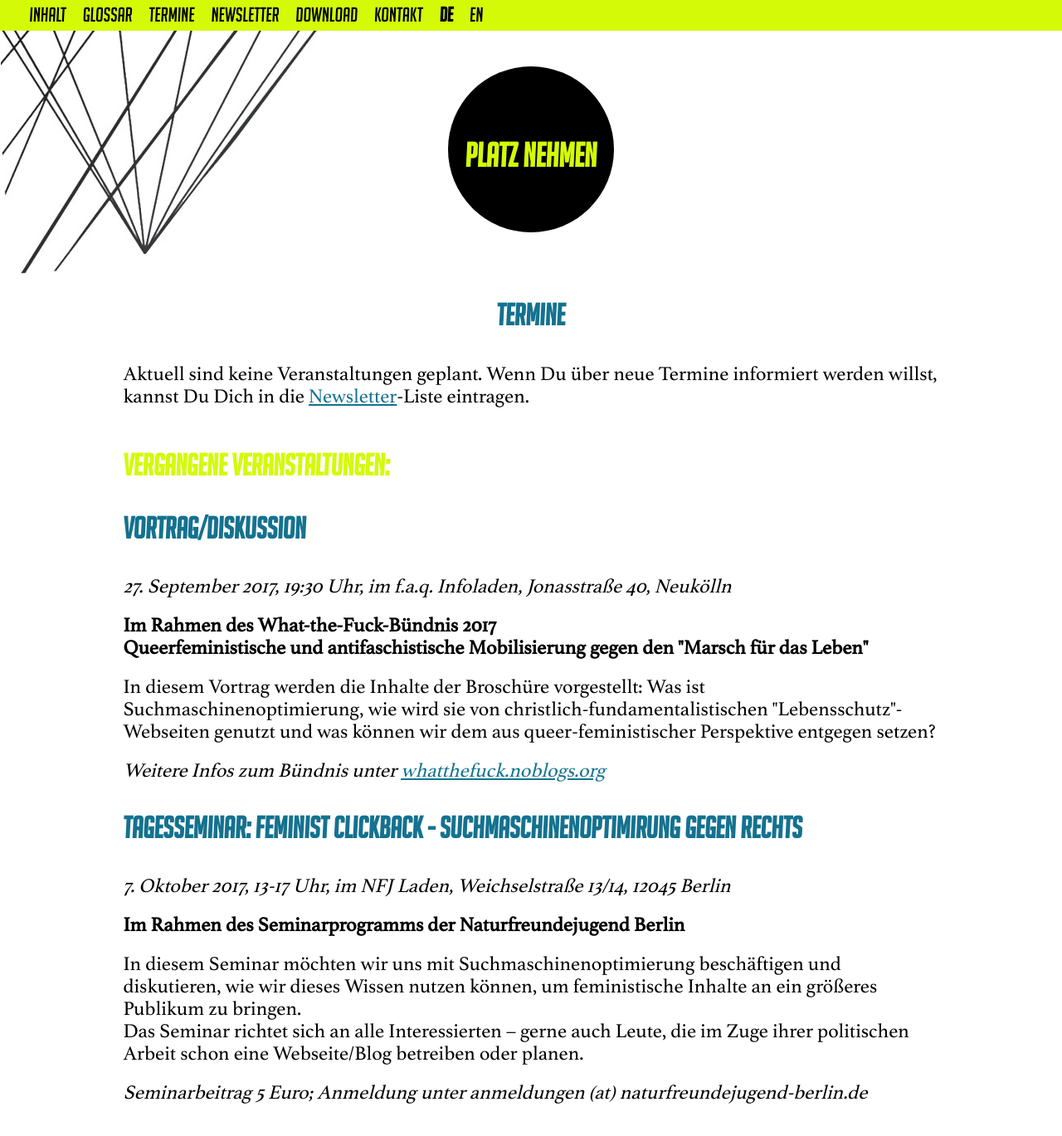
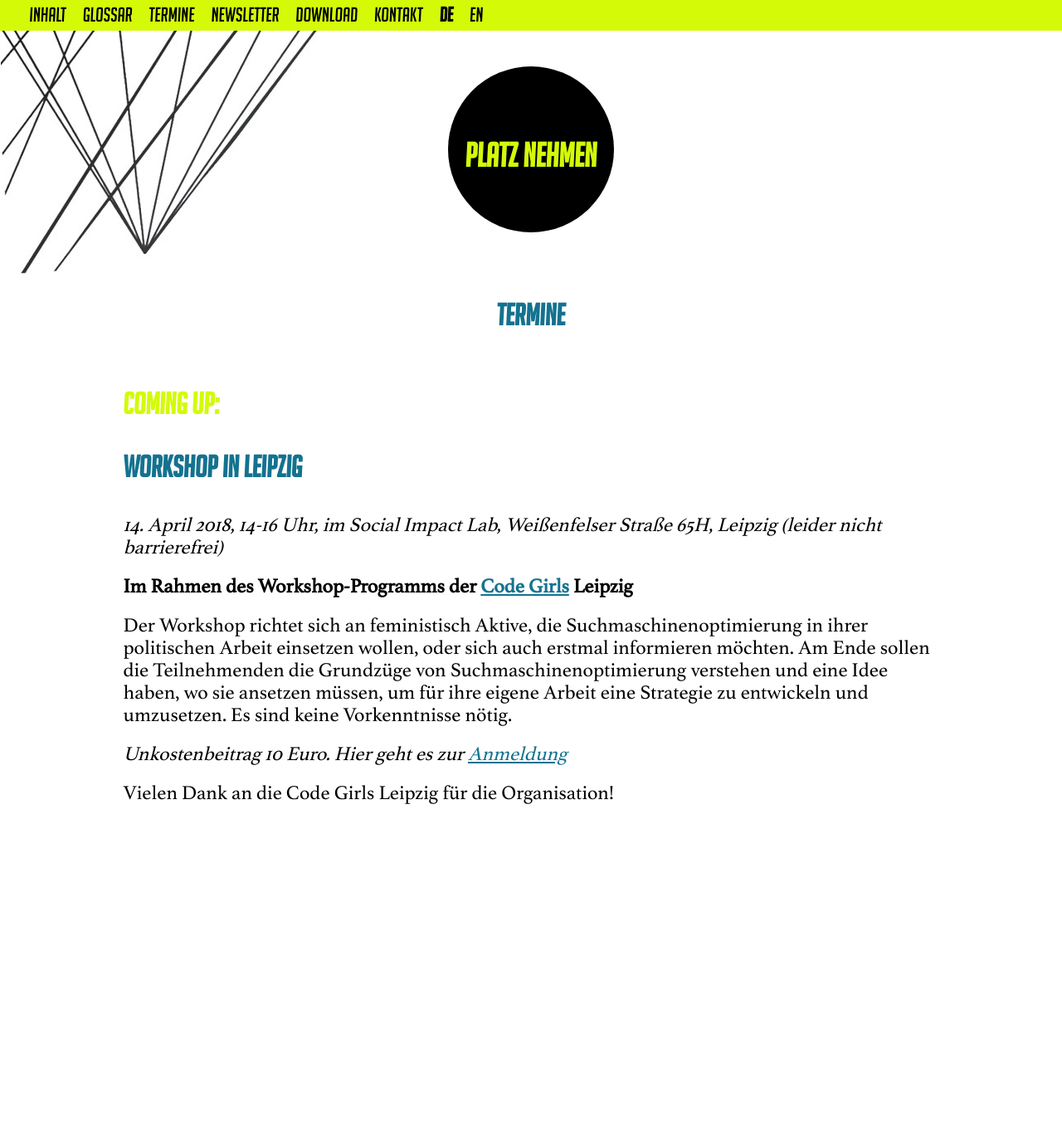
Before and after one commit to feministclickback/crispy-chainsaw, a Jekyll site: the page built from termine.md, in a window 1280 px wide and 1400 px high. Shown: the top 1369 px of the window at 83% size. Built offline with Jekyll 4.4.1, drawn with Linux system fonts in a browser that asks for light colours; comment, search, counter and statistics services are not loaded.

Commit message:
newdates

```diff
--- a/termine.md
+++ b/termine.md
@@ -7,16 +7,11 @@ ref: dates
 ---
 
 <div class="gruen termine">
-  <p>Aktuell sind keine Veranstaltungen geplant. Wenn Du über neue Termine informiert werden willst, kannst Du Dich in die <a href="newsletter.html">Newsletter</a>-Liste eintragen.</p>
-<h2>Vergangene Veranstaltungen:</h2>
-  <h3>Vortrag/Diskussion</h3>
-  <p><em>27. September 2017, 19:30 Uhr, im f.a.q. Infoladen, Jonasstraße 40, Neukölln</em></p>
-  <p><strong>Im Rahmen des What-the-Fuck-Bündnis 2017<br>Queerfeministische und antifaschistische Mobilisierung gegen den "Marsch für das Leben"</strong></p>
-  <p>In diesem Vortrag werden die Inhalte der Broschüre vorgestellt: Was ist Suchmaschinenoptimierung, wie wird sie von christlich-fundamentalistischen "Lebensschutz"-Webseiten genutzt und was können wir dem aus queer-feministischer Perspektive entgegen setzen?</p>
-  <p><em>Weitere Infos zum Bündnis unter <a href="https://whatthefuck.noblogs.org/">whatthefuck.noblogs.org</a></em></p>
-  <h3>Tagesseminar: Feminist Clickback - Suchmaschinenoptimirung gegen rechts</h3>
-  <p><em>7. Oktober 2017, 13-17 Uhr, im NFJ Laden, Weichselstraße 13/14, 12045 Berlin</em></p>
-  <p><strong>Im Rahmen des Seminarprogramms der Naturfreundejugend Berlin</strong></p>
-  <p>In diesem Seminar möchten wir uns mit Suchmaschinenoptimierung beschäftigen und diskutieren, wie wir dieses Wissen nutzen können, um feministische Inhalte an ein größeres Publikum zu bringen.<br>Das Seminar richtet sich an alle Interessierten – gerne auch Leute, die im Zuge ihrer politischen Arbeit schon eine Webseite/Blog betreiben oder planen.</p>
-  <p><em>Seminarbeitrag 5 Euro; Anmeldung unter anmeldungen (at) naturfreundejugend-berlin.de</em></p>
+<h2>Coming up:</h2>
+  <h3>Workshop in Leipzig</h3>
+  <p><em>14. April 2018, 14-16 Uhr, im Social Impact Lab, Weißenfelser Straße 65H, Leipzig (leider nicht barrierefrei)</em></p>
+  <p><strong>Im Rahmen des Workshop-Programms der <a href="https://codegirls.de">Code Girls</a> Leipzig</strong></p>
+  <p>Der Workshop richtet sich an feministisch Aktive, die Suchmaschinenoptimierung in ihrer politischen Arbeit einsetzen wollen, oder sich auch erstmal informieren möchten. Am Ende sollen die Teilnehmenden die Grundzüge von Suchmaschinenoptimierung verstehen und eine Idee haben, wo sie ansetzen müssen, um für ihre eigene Arbeit eine Strategie zu entwickeln und umzusetzen. Es sind keine Vorkenntnisse nötig.</p>
+  <p><em>Unkostenbeitrag 10 Euro. Hier geht es zur <a href="https://docs.google.com/forms/d/e/1FAIpQLSfMKbr7i-ZUJQqWYiOz1p3kgUZu2K32jzUJr0MrIj6O0athNg/viewform?c=0&w=1">Anmeldung</a></em></p>
+  <p>Vielen Dank an die Code Girls Leipzig für die Organisation!</p>
 </div>
```
Also changed, not shown: en/dates.md (+7 -10 lines), 2 other files.
